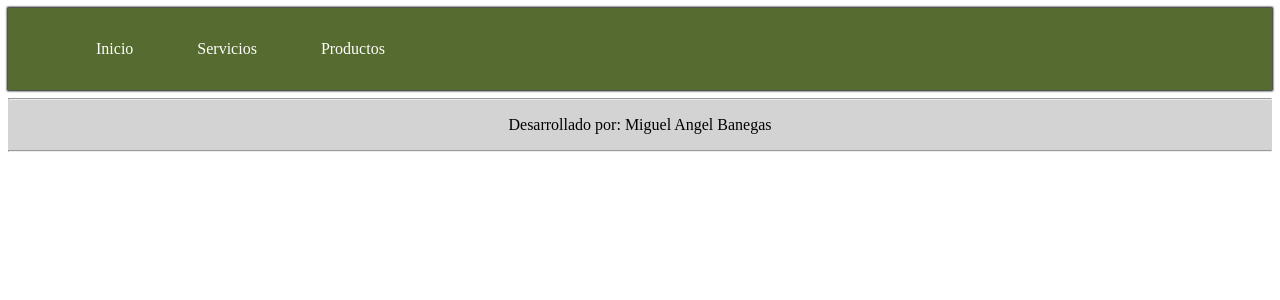
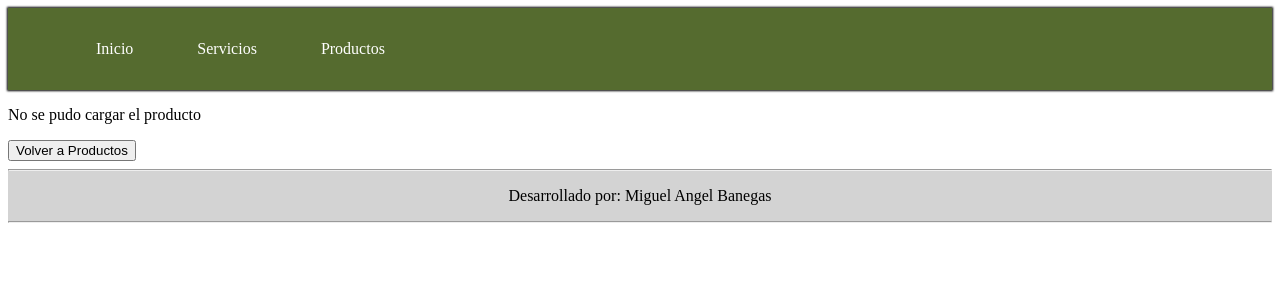
Before and after one commit to MiguelBanegas/cursoReact2025, a React (Vite) app: page /productos/1/1 in a window 1280 px wide. Shown: the top 300 px of the page. Built offline with nearby package versions, Linux system fonts and the light colour scheme.

Commit message:
Agregar nombre del producto en URL y elevar estado del carrito a App

```diff
--- a/src/App.jsx
+++ b/src/App.jsx
@@ -17,7 +17,7 @@ function App() {
         <Route path='/' element={<Inicio />} />
         <Route path='/servicios' element={<Servicios />} />
         <Route path='/productos' element={<Productos carrito={carrito} setCarrito={setCarrito} />} />
-        <Route path='/productos/:id' element={<ProductoDetalle />} />
+        <Route path='/productos/:id/:nombre' element={<ProductoDetalle />} />
       </Routes>
       <Footer />
     </div>
--- a/src/Pages/DetalleProdutos.jsx
+++ b/src/Pages/DetalleProdutos.jsx
@@ -2,7 +2,7 @@ import { Link, useParams, useLocation } from "react-router-dom";
 
 const ProductoDetalle = () => {
 
-    const { id } = useParams(); // Obtiene el ID del producto desde la URL
+    const { id, nombre } = useParams(); // Obtiene el ID y nombre del producto desde la URL
     const location = useLocation(); // Obtiene el estado de la ubicación actual
     const producto = location.state?.producto; // Obtiene el producto desde el estado
 
@@ -10,7 +10,7 @@ if (!producto) { // Si no se encuentra el producto
     return (
       <div>
         <p>No se pudo cargar el producto</p>
-        <Link to="/carrito">
+        <Link to="/productos">
           <button>Volver a Productos</button>
         </Link>
       </div>
@@ -19,13 +19,13 @@ if (!producto) { // Si no se encuentra el producto
 
   return(
     <>
-    <h2>Detalles del Producto {id}</h2>
+    <h2>Detalles del Producto: {producto.nombre}</h2>
     <ul>
         <li key={producto.id}>
             {producto.nombre}
             <br />
             <p><strong>Descripción: </strong>{producto.descripcion}</p>
-            <p>Precio: ${producto.precio}</p>
+            <p>Precio: ${producto.precio.toLocaleString('es-AR')}</p>
             <img src={producto.avatar} alt={producto.nombre} width="30%" />
         </li>
         <hr />
--- a/src/Pages/Productos.jsx
+++ b/src/Pages/Productos.jsx
@@ -61,7 +61,8 @@ const agregarAlCarrito = (producto) => {
           Precio: ${producto.precio.toLocaleString('es-AR')}
           <br />
           <img src={producto.avatar} alt={producto.nombre} width="80%" />
-          <Link to={`/productos/${producto.id}`} state={{producto}}><button>Más detalles</button></Link>
+          {/* Navega a la página de detalles y pasa el producto completo via state */}
+          <Link to={`/productos/${producto.id}/${producto.nombre.toLowerCase().replace(/\s+/g, '-')}`} state={{producto}}><button>Más detalles</button></Link>
           <button onClick={() => agregarAlCarrito(producto)}>Agregar al carrito</button>
         </li>
       ))}
```
